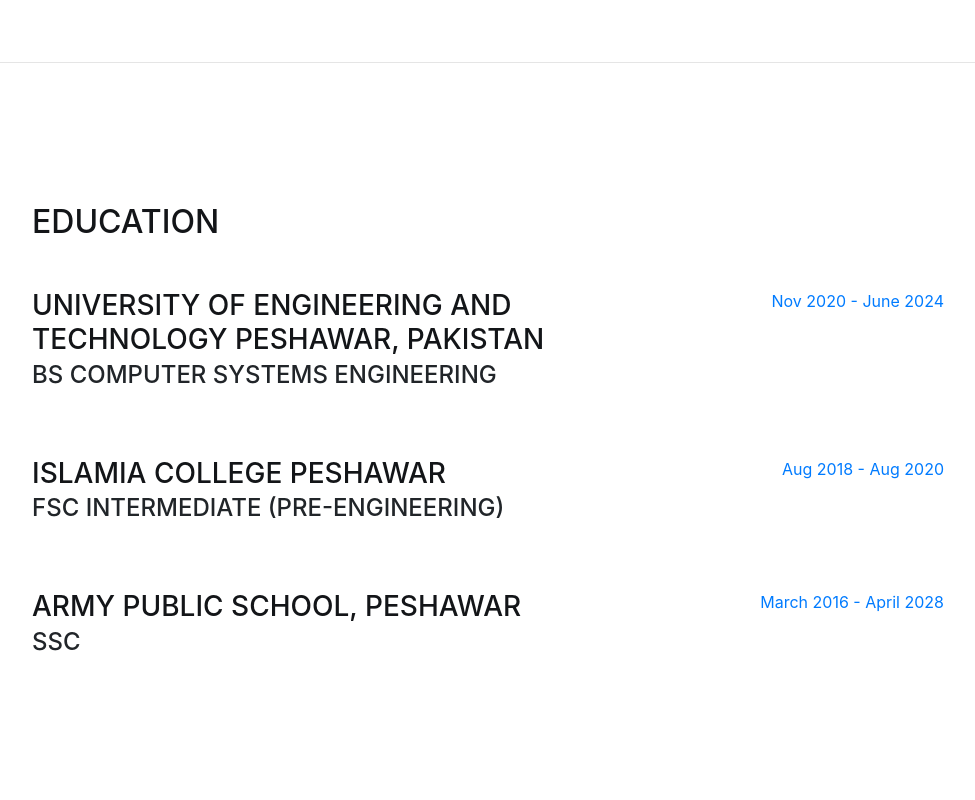
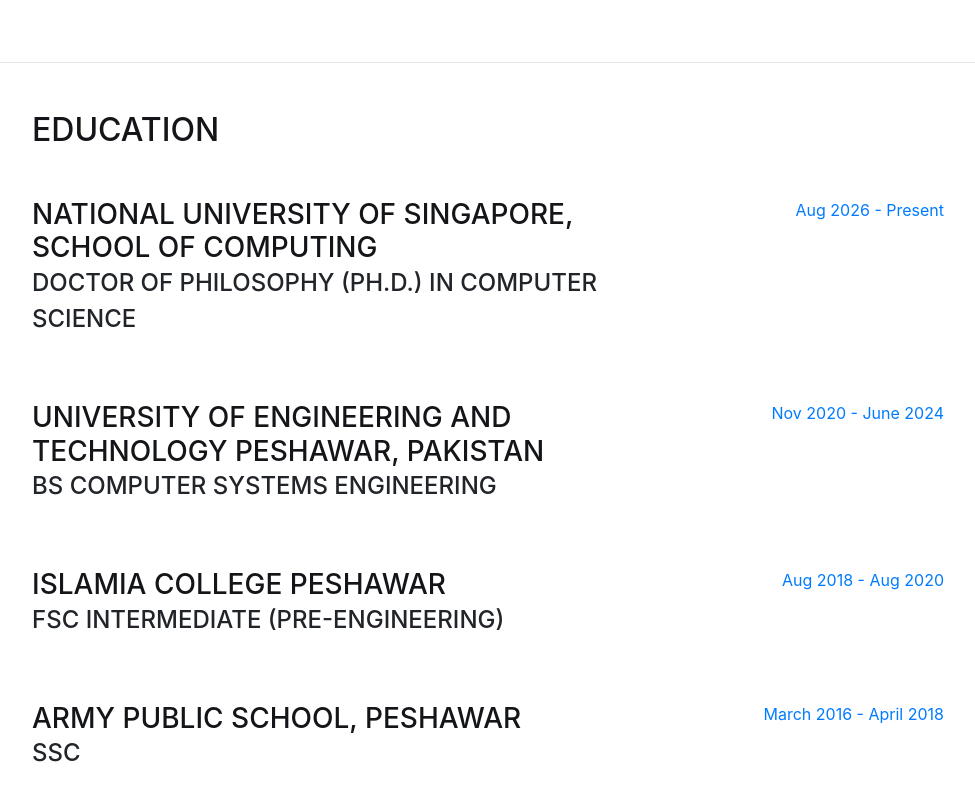
Before and after one commit to Mosaddiq-Billah/MosaddiqBillah, a website with bundled scripts: page index.html in a window 1280 px wide. Shown: the part 2113-2913 px from the top of the page, without its empty margins (288-1263 px from the left). Built offline with nearby package versions, Linux system fonts and the light colour scheme; a web font is replaced by a local one.

Commit message:
new changes

```diff
--- a/index.html
+++ b/index.html
@@ -235,6 +235,18 @@
         <div class="resume-item d-flex flex-column flex-md-row justify-content-between mb-5">
            <!--Master's-->
           <div class="resume-content">
+            <h3 class="mb-0">National University of Singapore, School of Computing</h3>
+            <div class="subheading mb-3">Doctor of Philosophy (Ph.D.) in Computer Science</div>
+            </div>
+
+        <div class="resume-date text-md-right">
+            <span class="text-primary">Aug 2026 - Present</span>
+          </div>
+        </div>
+
+        <div class="resume-item d-flex flex-column flex-md-row justify-content-between mb-5">
+           <!--Master's-->
+          <div class="resume-content">
             <h3 class="mb-0">University of Engineering and Technology Peshawar, Pakistan</h3>
             <div class="subheading mb-3">BS Computer Systems Engineering</div>
             </div>
@@ -265,7 +277,7 @@
             </div>
 
         <div class="resume-date text-md-right">
-            <span class="text-primary">March 2016 - April 2028</span>
+            <span class="text-primary">March 2016 - April 2018</span>
           </div>
         </div>
 
```
